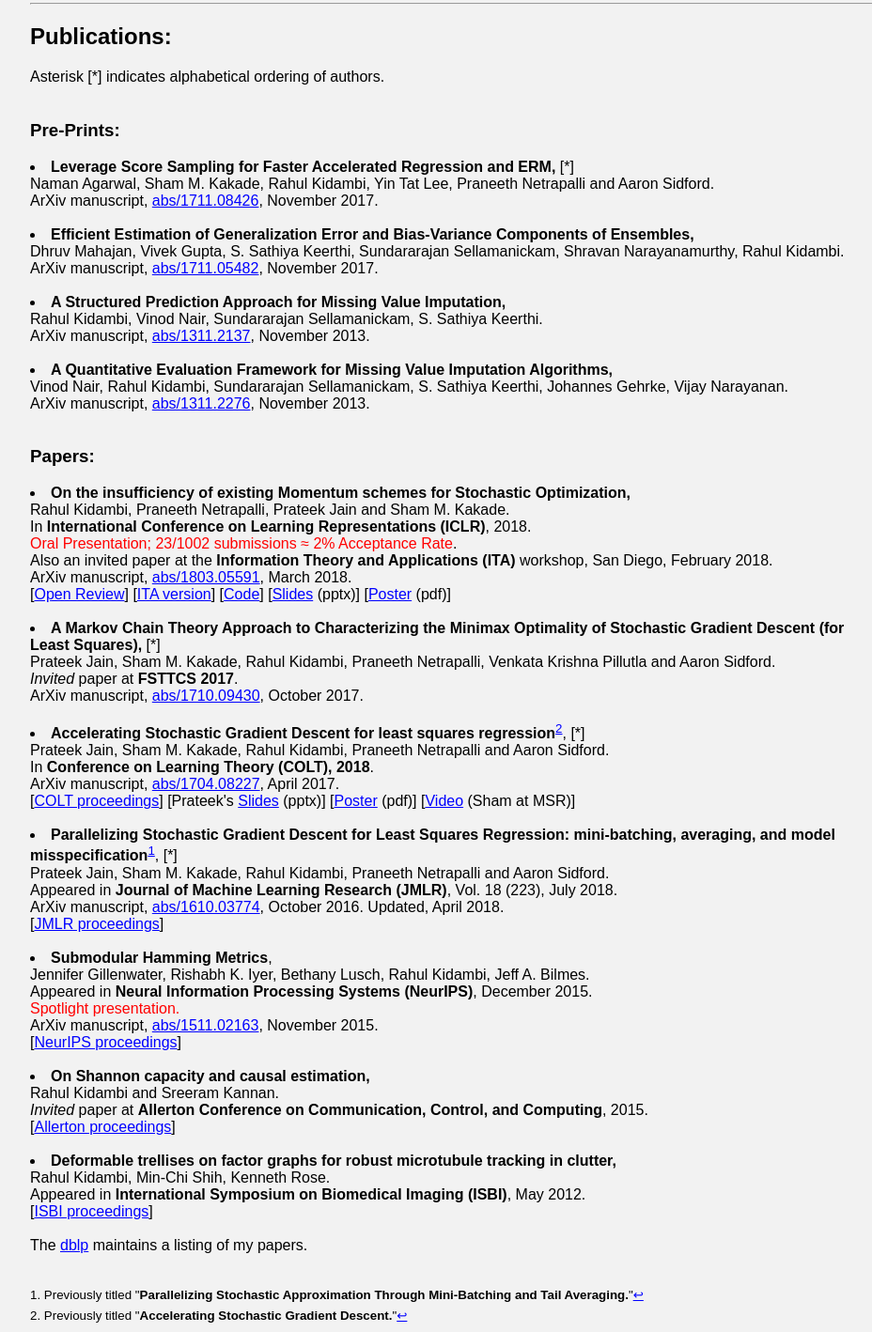
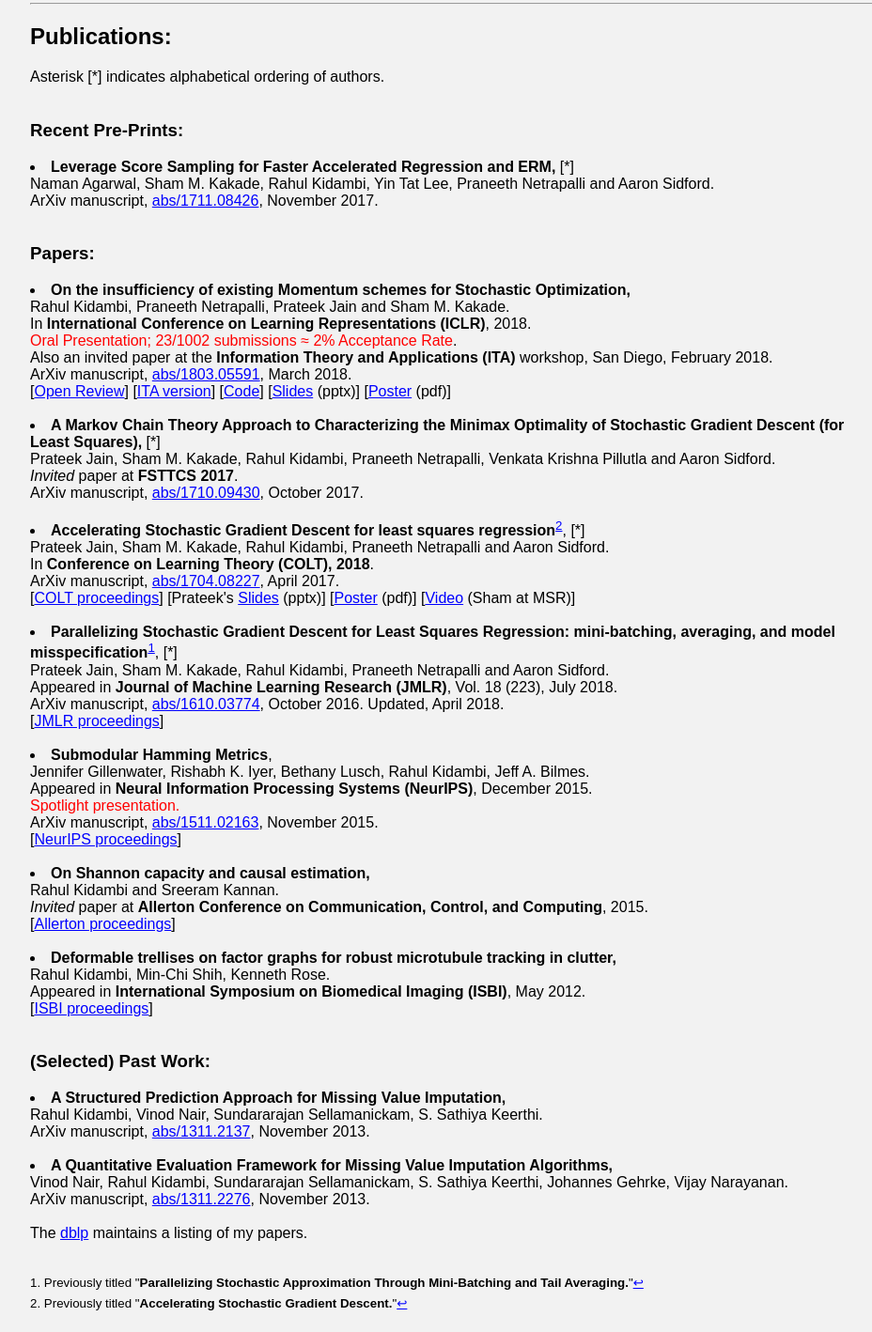
Before and after one commit to rahulkidambi/rahulkidambi.github.io, a plain HTML site: page index.html in a window 1280 px wide. Shown: the part 416-1834 px from the top of the page at 94% size, without its empty margins (154-1082 px from the left). Drawn offline with Linux system fonts and the light colour scheme.

Commit message:
commit-12-13

```diff
--- a/index.html
+++ b/index.html
@@ -38,7 +38,7 @@
 			Asterisk [*] indicates alphabetical ordering of authors.<br><br>
 
 
-			<h3> Pre-Prints: </h3>
+			<h3> Recent Pre-Prints: </h3>
 
 
 			<li> <strong>  Leverage Score Sampling for Faster Accelerated Regression and ERM,</strong> [*]<br>
@@ -46,21 +46,6 @@
 			ArXiv manuscript, <a href="https://arxiv.org/abs/1711.08426" target="_blank">abs/1711.08426</a>, November 2017. <br>
 			<br>
 
-
-			<li> <strong>  Efficient Estimation of Generalization Error and Bias-Variance Components of Ensembles,</strong><br>
-			Dhruv Mahajan, Vivek Gupta, S. Sathiya Keerthi, Sundararajan Sellamanickam, Shravan Narayanamurthy, Rahul Kidambi.<br>
-			ArXiv manuscript, <a href="https://arxiv.org/abs/1711.05482" target="_blank">abs/1711.05482</a>, November 2017.<br>
-			<br>
-
-			<li> <strong>  A Structured Prediction Approach for Missing Value Imputation,</strong><br>
-			Rahul Kidambi, Vinod Nair, Sundararajan Sellamanickam, S. Sathiya Keerthi.<br>
-			ArXiv manuscript, <a href="https://arxiv.org/abs/1311.2137" target="_blank">abs/1311.2137</a>, November 2013.<br>
-			<br>
-
-			<li> <strong>  A Quantitative Evaluation Framework for Missing Value Imputation Algorithms,</strong><br>
-			Vinod Nair, Rahul Kidambi, Sundararajan Sellamanickam, S. Sathiya Keerthi, Johannes Gehrke, Vijay Narayanan.<br>
-			ArXiv manuscript, <a href="https://arxiv.org/abs/1311.2276" target="_blank">abs/1311.2276</a>, November 2013.<br>
-			<br>
 
 			<h3> Papers: </h3>
 
@@ -112,6 +97,20 @@
 			[<a href="https://ieeexplore.ieee.org/document/6235638" target="_blank">ISBI proceedings</a>]<br>
 			<br>
 
+			<h3> (Selected) Past Work: </h3>
+
+			<li> <strong>  A Structured Prediction Approach for Missing Value Imputation,</strong><br>
+			Rahul Kidambi, Vinod Nair, Sundararajan Sellamanickam, S. Sathiya Keerthi.<br>
+			ArXiv manuscript, <a href="https://arxiv.org/abs/1311.2137" target="_blank">abs/1311.2137</a>, November 2013.<br>
+			<br>
+
+			<li> <strong>  A Quantitative Evaluation Framework for Missing Value Imputation Algorithms,</strong><br>
+			Vinod Nair, Rahul Kidambi, Sundararajan Sellamanickam, S. Sathiya Keerthi, Johannes Gehrke, Vijay Narayanan.<br>
+			ArXiv manuscript, <a href="https://arxiv.org/abs/1311.2276" target="_blank">abs/1311.2276</a>, November 2013.<br>
+			<br>
+
+
+
 			The <a href="http://dblp.uni-trier.de/pers/hd/k/Kidambi:Rahul" target="_blank">dblp</a> maintains a listing of my papers.<br><br><br>
 
 			<sup id="fn1">1. Previously titled "<strong>Parallelizing Stochastic Approximation Through Mini-Batching and Tail Averaging.</strong>"<a href="#ref1" title="Jump back to footnote 1 in the text.">&#8617</a></sup><br>
```
